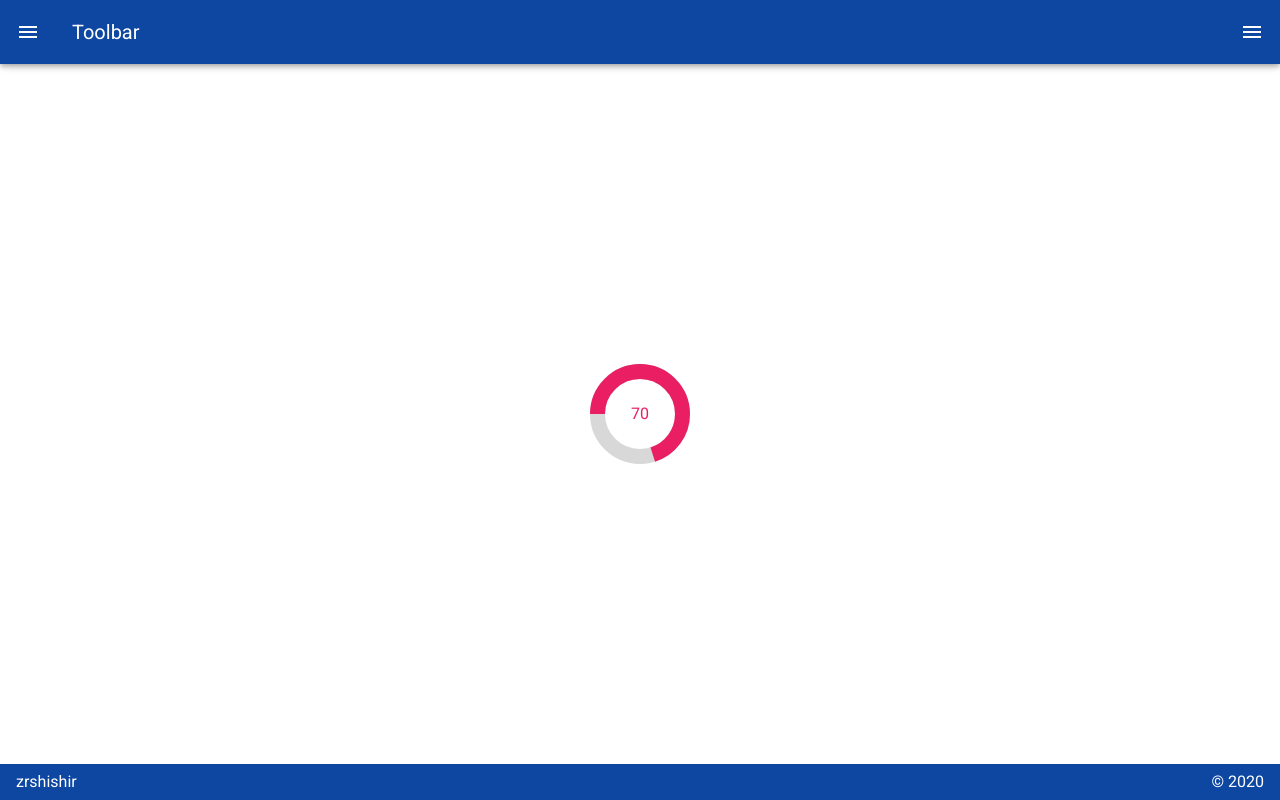
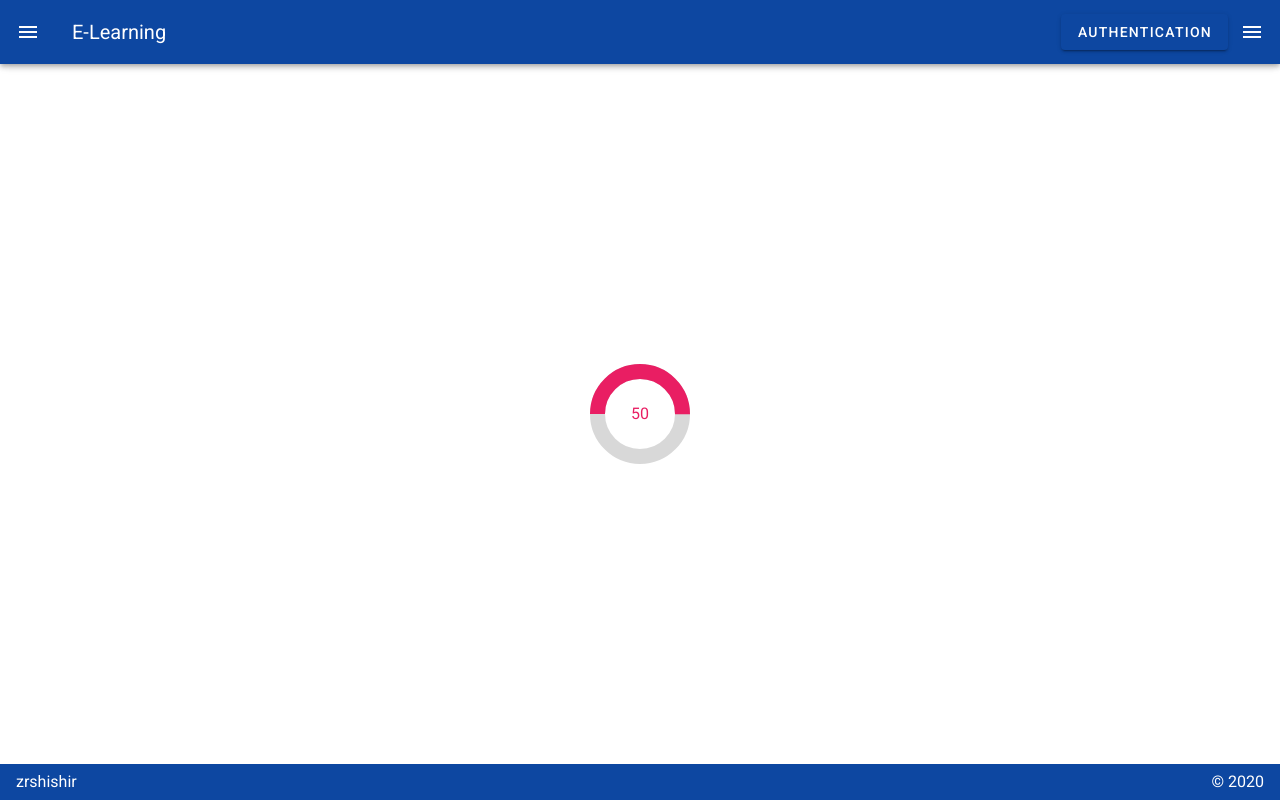
Before and after one commit to zrshishir/e-learning-front, a Vue app: page /oauth2/callback in a window 1280 px wide. Built offline with nearby package versions, Linux system fonts and the light colour scheme.

Commit message:
designing registration and login page

```diff
--- a/src/App.vue
+++ b/src/App.vue
@@ -1,5 +1,5 @@
 <template>
-  <v-app id="inspire">
+  <v-app>
    <v-navigation-drawer
       v-model="drawerRight"
       app
@@ -25,8 +25,34 @@
       dark
     >
       <v-app-bar-nav-icon @click.stop="drawer = !drawer"></v-app-bar-nav-icon>
-      <v-toolbar-title>Toolbar</v-toolbar-title>
+      <v-toolbar-title>E-Learning</v-toolbar-title>
       <v-spacer></v-spacer>
+
+      <div v-for="(menu, i) in getMenus" :key="i" class="text-center">
+        <v-menu open-on-hover top offset-y>
+          <template v-slot:activator="{ on, attrs }">
+            <v-btn
+              color="blue darken-4"
+              dark
+              v-bind="attrs"
+              v-on="on"
+            >
+              {{menu.title}}
+            </v-btn>
+          </template>
+
+          <v-list>
+            <v-list-item
+              v-for="(item, index) in menu.items"
+              :key="index"
+              :to="item.link"
+            >
+              <v-list-item-title>{{ item.title }}</v-list-item-title>
+            </v-list-item>
+          </v-list>
+        </v-menu>
+      </div>
+
       <v-app-bar-nav-icon @click.stop="drawerRight = !drawerRight"></v-app-bar-nav-icon>
     </v-app-bar>
 
@@ -77,15 +103,27 @@
 </template>
 
 <script>
+import { mapGetters, mapActions } from 'vuex'
   export default {
-    props: {
-      source: String,
-    },
+    name: 'App',
     data: () => ({
       drawer: false,
       drawerRight: false,
       right: false,
       left: false,
+      items: [
+        { title: 'Click Me' },
+        { title: 'Click Me' },
+        { title: 'Click Me' },
+        { title: 'Click Me 2' },
+      ],
     }),
+
+    computed:{
+    ...mapGetters(['isLoggedIn', 'getMenus'])
+    },
+    methods: {
+      ...mapActions(['login', 'logout'])
+    }
   }
 </script>
--- a/src/store/module/auth.js
+++ b/src/store/module/auth.js
@@ -19,7 +19,7 @@ const getters = {
         if(! state.token){
             return [
                 {
-                    title: 'Login', items:[
+                    title: 'Authentication', items:[
                         {icon:'face', title: 'Sign up', link: '/signup'},
                         {icon: 'lock_open', title: 'Sign in', link: '/signin'}
                     ]
--- a/src/views/About.vue
+++ b/src/views/About.vue
@@ -9,7 +9,7 @@
       justify="center"
     >
       <v-col class="text-center" cols="12">
-        <h1 class="display-1 font-weight-thin mb-4">E-Learning</h1>
+        <h1 class="display-1 font-weight-medium mb-4">E-Learning</h1>
         <h4 class="subheading">Online education! Build your career at home!</h4>
       </v-col>
     </v-row>
```
